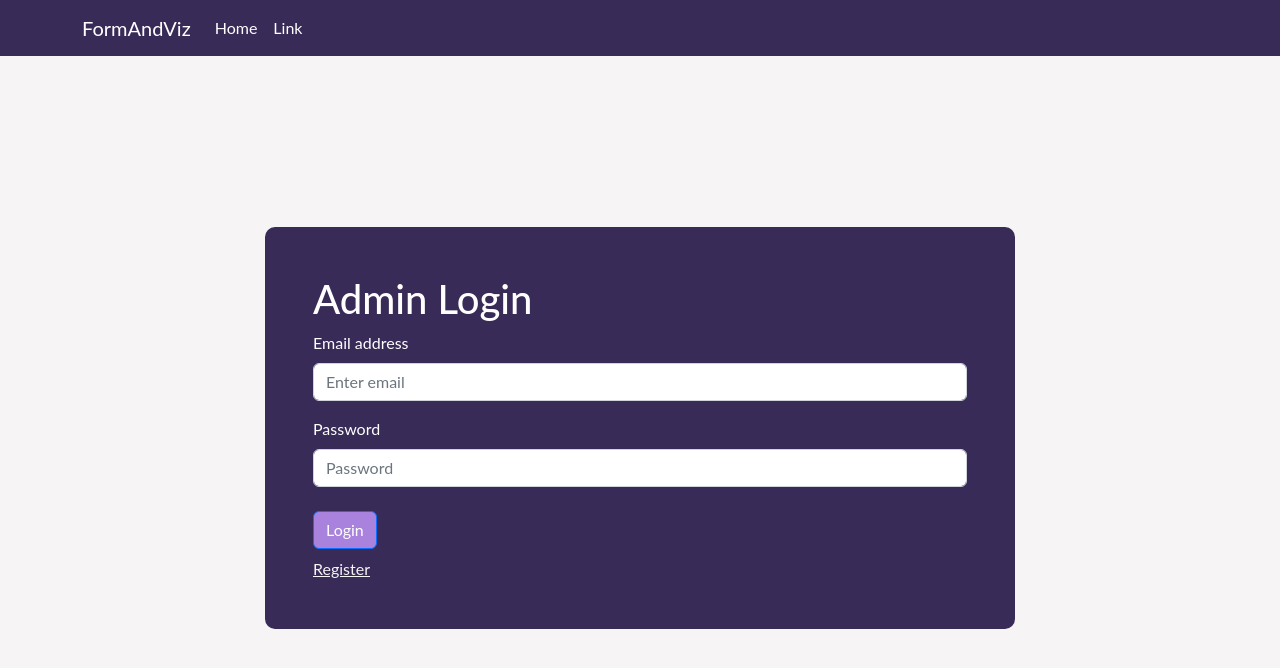
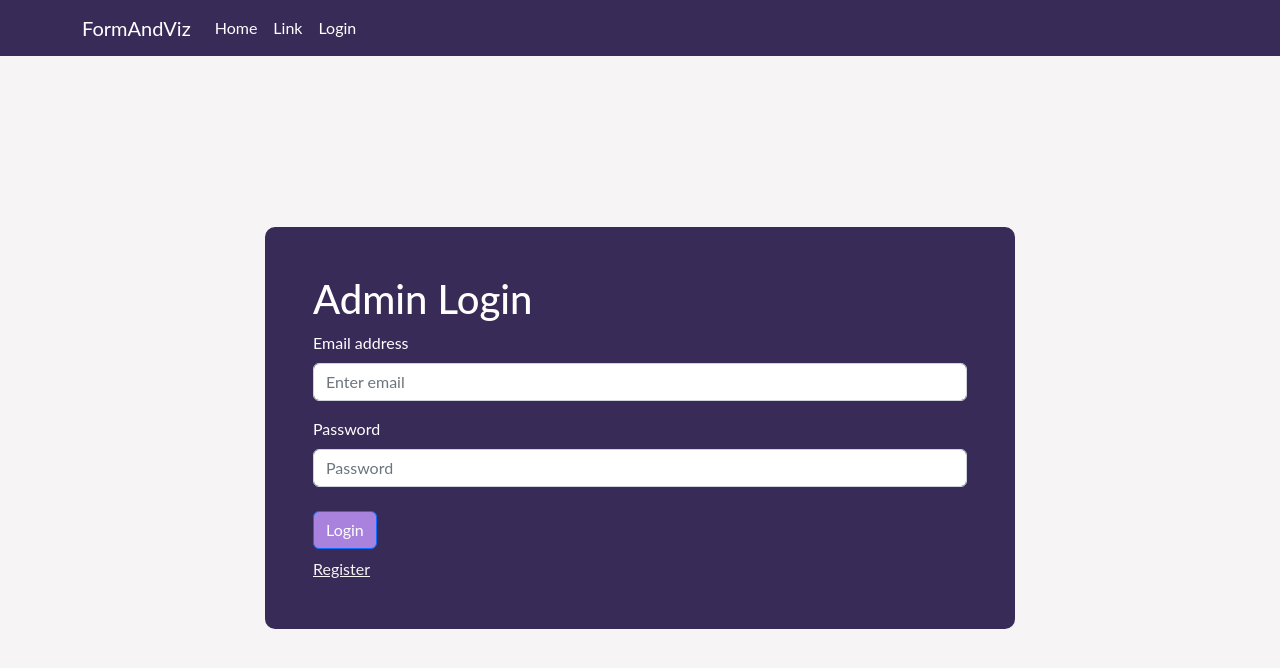
Before and after one commit to farisdurrani/FormAndViz, a React (Create React App) app in the folder frontend/: page /login in a window 1280 px wide. Shown: the top 668 px of the page. Built offline with nearby package versions, Linux system fonts and the light colour scheme; no server answers.

Commit message:
Results locked by account

```diff
--- a/frontend/src/components/ResponseBox.js
+++ b/frontend/src/components/ResponseBox.js
@@ -43,7 +43,6 @@ const ResponseBox = (props) => {
       />
     ),
     longAns: <LongAns setResponse={setResponse} />,
-    emailInput: <EmailInput setResponse={setResponse} />,
     range: <Range response={response} setResponse={setResponse} />,
     select: <Select entries={entries} setResponse={setResponse} />,
   };
--- a/frontend/src/firebase.js
+++ b/frontend/src/firebase.js
@@ -5,6 +5,7 @@ import {
   createUserWithEmailAndPassword,
   signInWithEmailAndPassword,
   signOut,
+  onAuthStateChanged,
 } from "firebase/auth";
 import { DEFAULT_FIRESTORE_COLLECTION } from "./constants";
 import { toast } from "react-toastify";
@@ -73,9 +74,14 @@ export const signInWithEmail = async (email, password) => {
 export const signOutUser = () => {
   signOut(auth)
     .then(() => {
-      console.log("Sign out successful");
+      toast.success("Sign out successful");
+      return true;
     })
     .catch((error) => {
-      console.error(error);
+      toast.error(`Error in signing out: ${JSON.stringify(error.code)}`);
     });
 };
+
+export const getCurrentlySignedInUser = () => {
+  return auth.currentUser?.email;
+};
--- a/frontend/src/navbar-footer/MainNavbar.js
+++ b/frontend/src/navbar-footer/MainNavbar.js
@@ -1,11 +1,30 @@
-import React from "react";
+import React, { useState } from "react";
 import PropTypes from "prop-types";
 import Container from "react-bootstrap/Container";
 import Nav from "react-bootstrap/Nav";
 import Navbar from "react-bootstrap/Navbar";
-import NavDropdown from "react-bootstrap/NavDropdown";
+// import { signOutUser } from "../firebase";
+import { toast } from "react-toastify";
+import { getAuth, onAuthStateChanged, signOut } from "firebase/auth";
 
 const MainNavbar = (props) => {
+  const [user, setUser] = useState();
+  const auth = getAuth();
+  onAuthStateChanged(auth, (detected_user) => {
+    if (detected_user) setUser(detected_user.email);
+  });
+
+  const signOutUser = () => {
+    signOut(auth)
+      .then(() => {
+        toast.success("Sign out successful");
+        setUser(null);
+      })
+      .catch((error) => {
+        toast.error(`Error in signing out: ${JSON.stringify(error.code)}`);
+      });
+  };
+
   return (
     <Navbar bg="dark" expand="lg">
       <Container>
@@ -15,6 +34,14 @@ const MainNavbar = (props) => {
           <Nav className="me-auto">
             <Nav.Link href="/fill">Home</Nav.Link>
             <Nav.Link href="/results">Link</Nav.Link>
+            <Nav.Link
+              onClick={() => {
+                user ? signOutUser() : null;
+              }}
+              href={user ? "#" : "/login"}
+            >
+              {user ? "Sign Out" : "Login"}
+            </Nav.Link>
           </Nav>
         </Navbar.Collapse>
       </Container>
--- a/frontend/src/screens/Login.js
+++ b/frontend/src/screens/Login.js
@@ -5,7 +5,11 @@ import Container from "react-bootstrap/Container";
 import { toast } from "react-toastify";
 import Button from "react-bootstrap/Button";
 import { EMAIL_REGEX } from "../constants";
-import { signInWithEmail, registerWithEmail } from "../firebase";
+import {
+  signInWithEmail,
+  registerWithEmail,
+  getCurrentlySignedInUser,
+} from "../firebase";
 
 const Login = (props) => {
   const [isNewRegister, setIsNewRegister] = useState(false);
@@ -38,11 +42,13 @@ const Login = (props) => {
       const user = await registerWithEmail(email, password);
       if (user) {
         toast.success(`Registration of ${user.email} successful`);
+        window.location.replace("/results");
       }
     } else {
       const user = await signInWithEmail(email, password);
       if (user) {
         toast.success(`Login with ${user.email} successful`);
+        window.location.replace("/results");
       }
     }
   };
--- a/frontend/src/screens/Results.js
+++ b/frontend/src/screens/Results.js
@@ -1,7 +1,26 @@
-import React from "react";
+import React, { useEffect, useState } from "react";
 import { ResponseBoxData } from "../components/index";
+import { getCurrentlySignedInUser, signOutUser } from "../firebase";
+import { getAuth, onAuthStateChanged } from "firebase/auth";
+import { toast } from "react-toastify";
 
 const Results = (props) => {
+  const auth = getAuth();
+  const [abort, setAbort] = useState(true);
+  useEffect(() => {
+    onAuthStateChanged(auth, (user) => {
+      if (user) {
+        setAbort(false);
+      } else {
+        window.location.replace("/login");
+      }
+    });
+  }, []);
+
+  if (abort) {
+    return <>Loading...</>;
+  }
+
   const data = [
     {
       question1: "Name",
```
